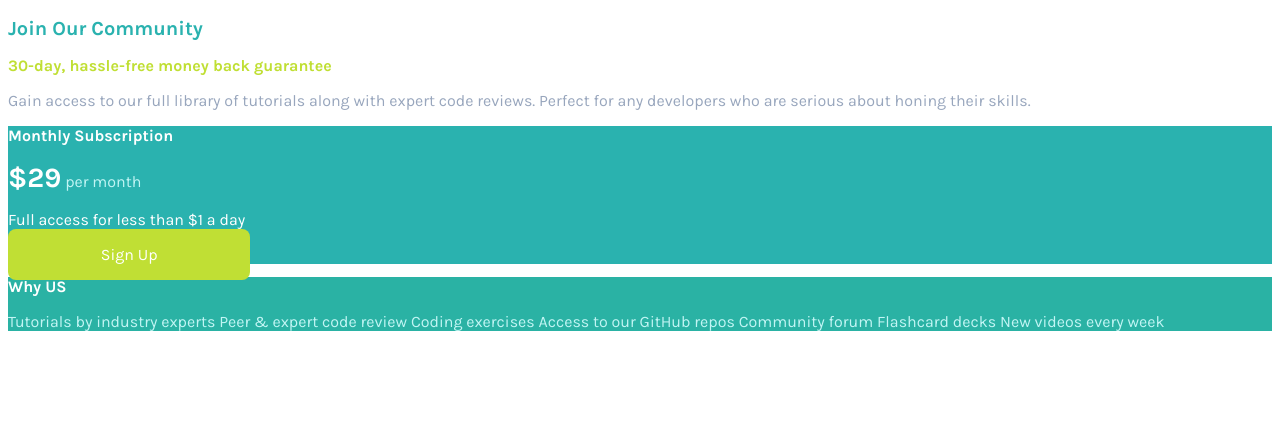
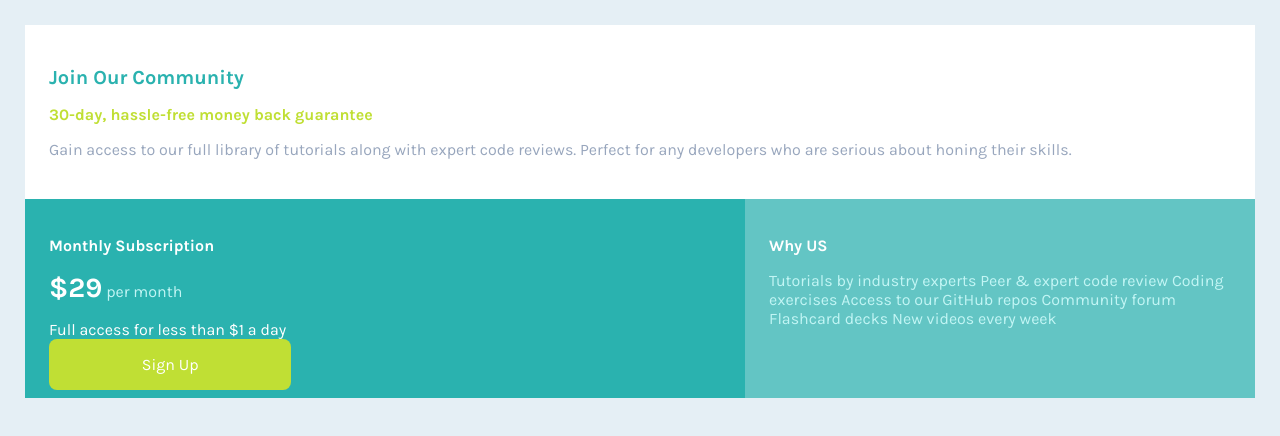
Before and after one commit to lukejans/single-price-grid-component, a plain HTML site: page index.html in a window 1280 px wide. Drawn offline with Linux system fonts and the light colour scheme.

Commit message:
Added Styles to Font And Background

```diff
--- a/styles.css
+++ b/styles.css
@@ -1,9 +1,13 @@
-/* color styling */
+/* txt styling */
 * {
   font-family: 'Karla', sans-serif, monospace;
   font-size: 1rem;
   color: white;
   font-weight: 400;
+}
+
+body {
+  background-color: hsl(204, 43%, 93%);
 }
 
 .card-title1 {
@@ -36,6 +40,12 @@
   color: hsl(179, 72%, 86%);
 }
 
+.box1,
+.box2,
+.box3 {
+  padding: 1.5rem;
+}
+
 .box1 {
   background-color: white;
 }
@@ -45,7 +55,7 @@
 }
 
 .box3 {
-  background-color: hsl(174, 62%, 43%);
+  background-color: hsl(179, 46%, 58%);
 }
 
 .button {
@@ -54,3 +64,26 @@
   padding: 1rem 5.8rem;
   border-radius: 0.5rem;
 }
+
+/* layout styles */
+body {
+  min-width: 100vw;
+  min-height: 100vh;
+  margin: 0;
+}
+
+.wrapper {
+  max-width: 1440px;
+  min-width: 375px;
+  margin: auto;
+}
+
+.display {
+  display: grid;
+  grid-template-columns: repeat(auto-fit, minmax(375px, 720px));
+  margin: 25px;
+}
+
+.box1 {
+  grid-column: 1 / 3;
+}
```
